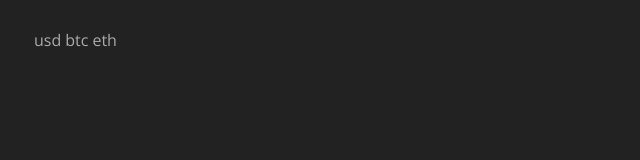
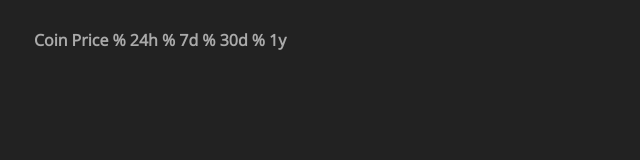
Before and after one commit to cheeseonamonkey/CryptoTrckr, a plain HTML site: page src/index.html in a window 1280 px wide. Shown: the whole page, without its empty margins (0-640 px from the left). Drawn offline with nearby package versions, Linux system fonts and the light colour scheme; no server answers.

Commit message:
Update index.html

```diff
--- a/src/index.html
+++ b/src/index.html
@@ -173,8 +173,6 @@ fromTime = toTime - (unixDay * 365);
             ut = ut / 1000;
             ut = Math.round(ut);
 
-            console.log("Unix time now: " + ut);
-
             return ut;
         }
 
@@ -332,6 +330,7 @@ fromTime = toTime - (unixDay * 365);
             }
 
             //get the rest of the data after drawing UI, to not make the user wait:
+
             //let coins3dDataPoints = await getAllCoinDatapoints('3d', 'usd');
 
             let coins7dDataPoints = await getAllCoinDatapoints('7d', 'usd');
@@ -536,14 +535,21 @@ fromTime = toTime - (unixDay * 365);
 
             $(document.body).append('<td>');
             let chartId = getChartId(coin.symbol,'24h', 'usd')
-            $(document.body).append('<br><canvas id="' + chartId + '" class="' + chartId + '"></canvas>');
+            $(document.body).append('<canvas id="' + chartId + '" class="' + chartId + '"></canvas>');
             $(document.body).append('</td>');
 
+
+ $(document.body).append('<td>');
+$(document.body).append('</td>');
+
+
+ $(document.body).append('<td>');
+$(document.body).append('</td>');
 
             $(document.body).append('</tr>');
 
 
-            makeCoinChart(chartId, dataPoints.prices);
+        makeCoinChart(chartId, dataPoints.prices);
 
 
             //makeCoinChart(coinObj.id + 'vsBtc', vsBtc);
@@ -577,11 +583,13 @@ fromTime = toTime - (unixDay * 365);
 
     <table style="margin:15px; padding: 8px;">
         <tr>
-            <td><span onmouseover="mouseOverCurrency('usd')">usd</span></td>
-            <td><span onmouseover="mouseOverCurrency('btc')">btc</span></td>
-            <td><span onmouseover="mouseOverCurrency('eth')">eth</span></td>
+            <th>Coin<br></th>
+            <th>Price</th>
+            <th>% 24h</th>
+            <th>% 7d</th>
+            <th>% 30d</th>
+            <th>% 1y</th>
         </tr>
-
 
     <script>
         initCoins();
```
